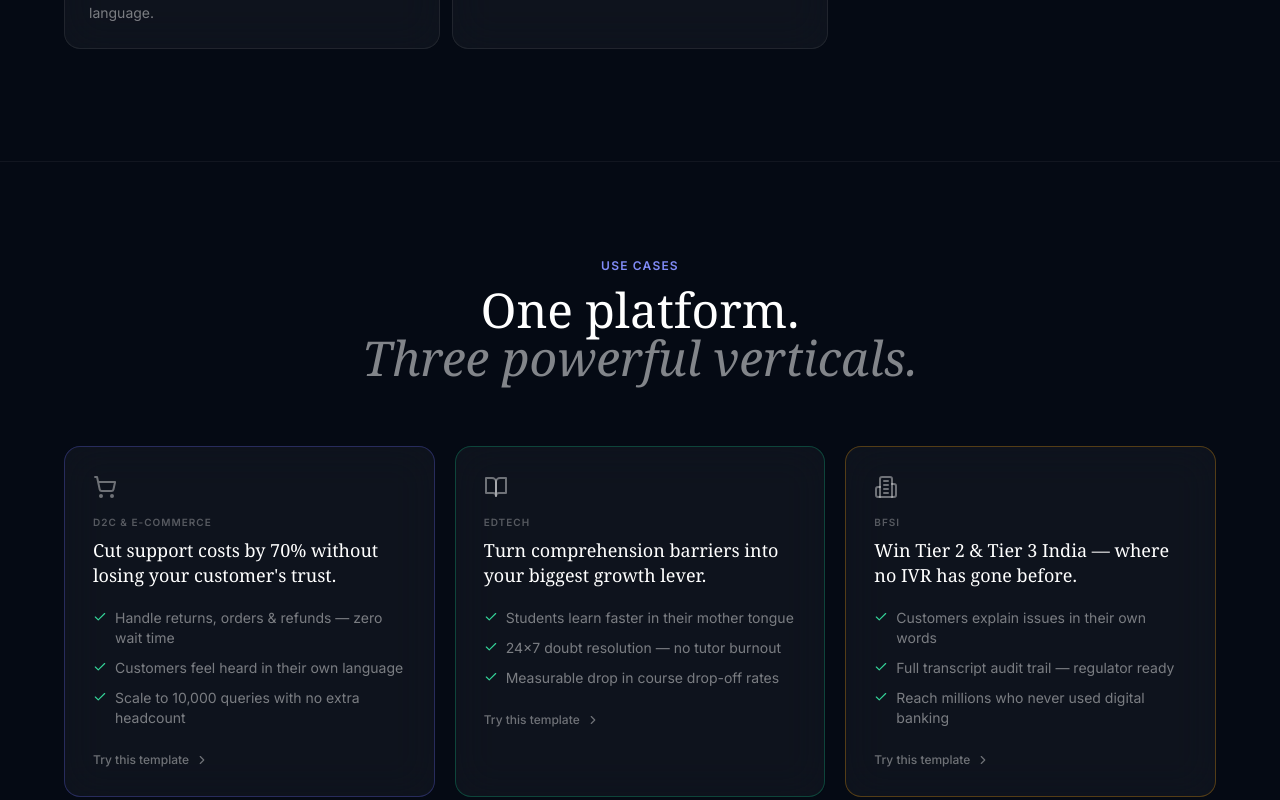
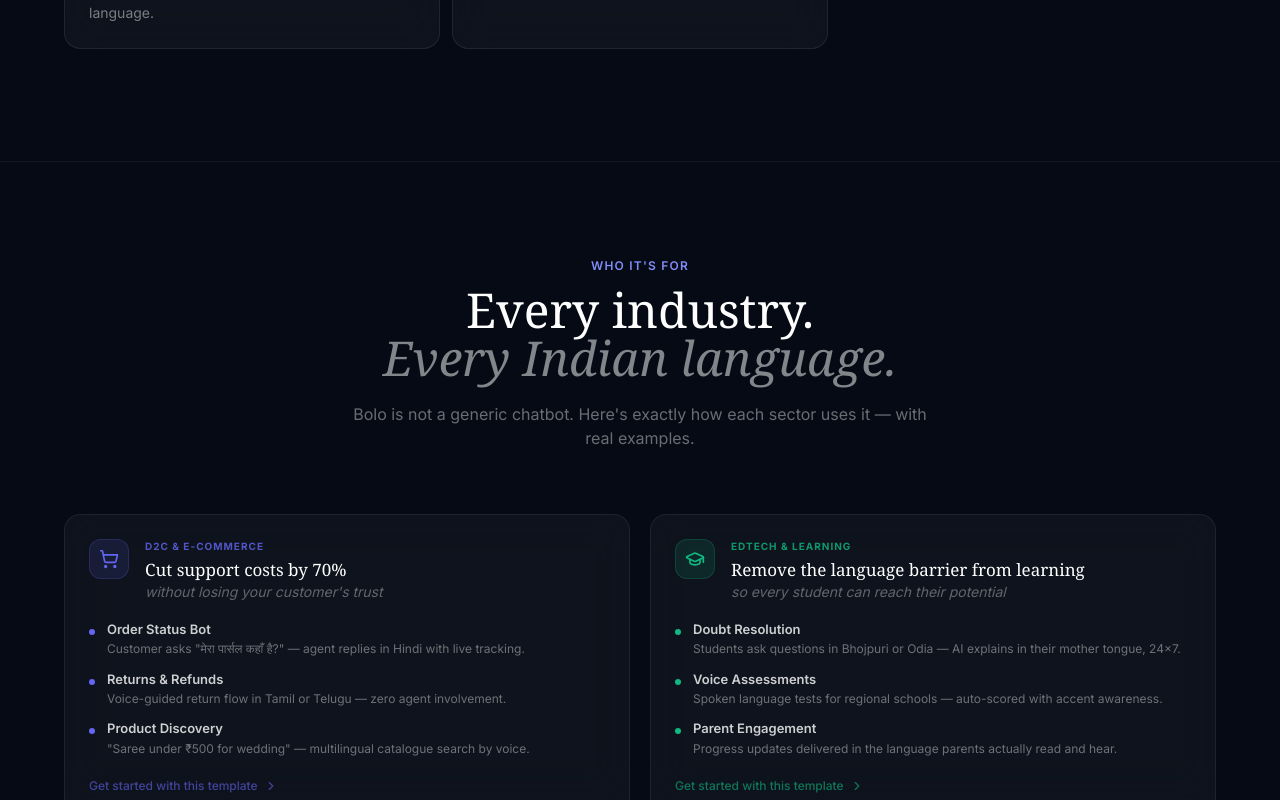
Before and after one commit to a3solutionsandservices-art/Bolo, a Next.js app in the folder frontend/: page / in a window 1280 px wide. Shown: the part 2000-2800 px from the top of the page. Built offline with nearby package versions, Linux system fonts and the light colour scheme.

Commit message:
Expand Use Cases to 8 verticals with 3 real examples each

```diff
--- a/frontend/app/page.tsx
+++ b/frontend/app/page.tsx
@@ -8,6 +8,7 @@
   Mic, ArrowRight, Check, Globe, Zap, Shield,
   ShoppingCart, BookOpen, Building2, Play, ChevronRight,
   Volume2, Sparkles, Database, Code2, BarChart3,
+  Heart, GraduationCap, Landmark, Truck, Leaf, Radio, Film, Users,
 } from "lucide-react";
 
 const LANGUAGES = [
@@ -83,30 +84,110 @@
   },
 ];
 
-const USE_CASES = [
+const USE_CASE_VERTICALS = [
   {
     icon: ShoppingCart,
-    accent: "border-brand-500/30 hover:border-brand-500/60",
-    tag: "D2C & E-commerce",
-    headline: "Cut support costs by 70% without losing your customer's trust.",
-    bullets: ["Handle returns, orders & refunds — zero wait time", "Customers feel heard in their own language", "Scale to 10,000 queries with no extra headcount"],
+    color: "#6366f1",
+    tag: "D2C & E-Commerce",
+    headline: "Cut support costs by 70%",
+    subhead: "without losing your customer's trust",
+    examples: [
+      { title: "Order Status Bot", desc: "Customer asks \"मेरा पार्सल कहाँ है?\" — agent replies in Hindi with live tracking." },
+      { title: "Returns & Refunds", desc: "Voice-guided return flow in Tamil or Telugu — zero agent involvement." },
+      { title: "Product Discovery", desc: "\"Saree under ₹500 for wedding\" — multilingual catalogue search by voice." },
+    ],
     href: "/register?template=ecommerce",
   },
   {
-    icon: BookOpen,
-    accent: "border-emerald-500/30 hover:border-emerald-500/60",
-    tag: "EdTech",
-    headline: "Turn comprehension barriers into your biggest growth lever.",
-    bullets: ["Students learn faster in their mother tongue", "24×7 doubt resolution — no tutor burnout", "Measurable drop in course drop-off rates"],
+    icon: GraduationCap,
+    color: "#10b981",
+    tag: "EdTech & Learning",
+    headline: "Remove the language barrier from learning",
+    subhead: "so every student can reach their potential",
+    examples: [
+      { title: "Doubt Resolution", desc: "Students ask questions in Bhojpuri or Odia — AI explains in their mother tongue, 24×7." },
+      { title: "Voice Assessments", desc: "Spoken language tests for regional schools — auto-scored with accent awareness." },
+      { title: "Parent Engagement", desc: "Progress updates delivered in the language parents actually read and hear." },
+    ],
     href: "/register?template=edtech",
   },
   {
+    icon: Landmark,
+    color: "#f59e0b",
+    tag: "BFSI & Fintech",
+    headline: "Replace IVR with real conversations",
+    subhead: "in the language your customer thinks in",
+    examples: [
+      { title: "Loan Onboarding", desc: "Walk first-time borrowers through applications in Marathi or Gujarati — drop-off eliminated." },
+      { title: "KYC & Compliance", desc: "Voice-collected declarations with full audit trail — regulator ready." },
+      { title: "Fraud Alerts", desc: "Instant outbound calls in the customer's language — faster response than SMS." },
+    ],
+    href: "/register?template=bfsi",
+  },
+  {
+    icon: Heart,
+    color: "#ec4899",
+    tag: "Healthcare",
+    headline: "Bridge the last mile in rural healthcare",
+    subhead: "where English is not the patient's language",
+    examples: [
+      { title: "Symptom Triage", desc: "Patient describes symptoms in Kannada — AI categorises severity and books appointment." },
+      { title: "Medication Reminders", desc: "Outbound voice reminders in the patient's dialect — higher adherence than text." },
+      { title: "Post-Discharge Follow-up", desc: "Automated care check-ins in Telugu or Malayalam — reducing readmissions." },
+    ],
+    href: "/register?template=healthcare",
+  },
+  {
+    icon: Truck,
+    color: "#FF6B00",
+    tag: "Logistics & Supply Chain",
+    headline: "Keep delivery agents informed in their own language",
+    subhead: "not yours",
+    examples: [
+      { title: "Driver Dispatch", desc: "Route instructions delivered by voice in Punjabi or Hindi — no app reading required." },
+      { title: "Customer Delivery Updates", desc: "\"Aapka package 30 minute mein aayega\" — localised proactive notifications." },
+      { title: "Warehouse Query Bot", desc: "Ground-level staff ask inventory questions by voice — answers in seconds." },
+    ],
+    href: "/register?template=logistics",
+  },
+  {
+    icon: Leaf,
+    color: "#22c55e",
+    tag: "AgriTech & Rural India",
+    headline: "Reach the farmer in the field",
+    subhead: "not just the farmer with a smartphone",
+    examples: [
+      { title: "Crop Advisory", desc: "Farmer calls in Bhojpuri about pest outbreak — AI responds with actionable advice." },
+      { title: "Mandi Price Updates", desc: "Daily commodity prices read out in the local boli — no literacy required." },
+      { title: "Government Scheme Guidance", desc: "PM-KISAN eligibility explained by voice — farmers get what they're owed." },
+    ],
+    href: "/register?template=agritech",
+  },
+  {
+    icon: Radio,
+    color: "#8b5cf6",
+    tag: "Media & Entertainment",
+    headline: "Create content at the speed of Bharat",
+    subhead: "in every language, every dialect",
+    examples: [
+      { title: "Regional Dubbing", desc: "License authentic celebrity voices for OTT dubbing — faster and cheaper than studios." },
+      { title: "Podcast Localisation", desc: "Auto-translate and re-voice national podcasts into 11 regional languages." },
+      { title: "Voice Character Cloning", desc: "Game studios create consistent voice personas across Hindi, Tamil, and Bengali." },
+    ],
+    href: "/register?template=media",
+  },
+  {
     icon: Building2,
-    accent: "border-amber-500/30 hover:border-amber-500/60",
-    tag: "BFSI",
-    headline: "Win Tier 2 & Tier 3 India — where no IVR has gone before.",
-    bullets: ["Customers explain issues in their own words", "Full transcript audit trail — regulator ready", "Reach millions who never used digital banking"],
-    href: "/register?template=bfsi",
+    color: "#06b6d4",
+    tag: "Government & Public Services",
+    headline: "Make citizen services accessible to every citizen",
+    subhead: "not just those who speak English",
+    examples: [
+      { title: "Grievance Redressal", desc: "Citizens file complaints by voice in their mother tongue — no form-filling." },
+      { title: "Scheme Awareness", desc: "IVR replacement that actually answers questions about Aadhaar, ration cards, pensions." },
+      { title: "Emergency Response", desc: "Multilingual helplines that understand regional accents under stress." },
+    ],
+    href: "/register?template=government",
   },
 ];
 
@@ -343,39 +424,60 @@
       <section id="usecases" className="py-24 px-6 border-t border-white/[0.05]">
         <div className="max-w-6xl mx-auto">
           <div className="text-center mb-16">
-            <p className="text-xs text-brand-400 font-semibold tracking-widest uppercase mb-3">Use Cases</p>
+            <p className="text-xs text-brand-400 font-semibold tracking-widest uppercase mb-3">Who It&apos;s For</p>
             <h2 className="font-serif text-4xl md:text-5xl text-white leading-tight">
-              One platform.<br />
-              <span className="italic text-white/50">Three powerful verticals.</span>
+              Every industry.<br />
+              <span className="italic text-white/50">Every Indian language.</span>
             </h2>
+            <p className="text-white/40 text-base mt-5 max-w-xl mx-auto">
+              Bolo is not a generic chatbot. Here&apos;s exactly how each sector uses it — with real examples.
+            </p>
           </div>
 
-          <div className="grid md:grid-cols-3 gap-5">
-            {USE_CASES.map(({ icon: Icon, accent, tag, headline, bullets, href }) => (
+          <div className="grid md:grid-cols-2 gap-5">
+            {USE_CASE_VERTICALS.map(({ icon: Icon, color, tag, headline, subhead, examples, href }) => (
               <Link
                 key={tag}
                 href={href}
-                className={`group block glass-dark rounded-2xl p-7 border transition-all duration-300 ${accent}`}
+                className="group block glass-dark rounded-2xl p-6 border border-white/[0.07] hover:border-white/[0.14] transition-all duration-300"
               >
-                <div className="mb-5">
-                  <Icon className="w-6 h-6 text-white/40 group-hover:text-white/70 transition-colors mb-4" />
-                  <span className="text-[10px] font-semibold text-white/30 uppercase tracking-widest block mb-2">{tag}</span>
-                  <h3 className="font-serif text-[18px] text-white leading-snug">{headline}</h3>
+                <div className="flex items-start gap-4 mb-5">
+                  <div className="w-10 h-10 rounded-xl flex items-center justify-center shrink-0" style={{ background: `${color}20`, border: `1px solid ${color}35` }}>
+                    <Icon className="w-5 h-5" style={{ color }} />
+                  </div>
+                  <div>
+                    <span className="text-[10px] font-bold uppercase tracking-widest block mb-1" style={{ color: `${color}cc` }}>{tag}</span>
+                    <h3 className="font-serif text-[17px] text-white leading-snug">{headline}</h3>
+                    <p className="text-sm italic text-white/35 leading-snug">{subhead}</p>
+                  </div>
                 </div>
-                <ul className="space-y-2.5 mb-6">
-                  {bullets.map((b) => (
-                    <li key={b} className="flex items-start gap-2 text-sm text-white/45">
-                      <Check className="w-3.5 h-3.5 text-emerald-400 mt-0.5 shrink-0" />
-                      {b}
-                    </li>
+
+                <div className="space-y-3 mb-5">
+                  {examples.map(({ title, desc }) => (
+                    <div key={title} className="flex gap-3">
+                      <div className="w-1.5 h-1.5 rounded-full mt-2 shrink-0" style={{ background: color }} />
+                      <div>
+                        <p className="text-[13px] font-semibold text-white/80 leading-tight">{title}</p>
+                        <p className="text-xs text-white/40 leading-relaxed mt-0.5">{desc}</p>
+                      </div>
+                    </div>
                   ))}
-                </ul>
-                <div className="flex items-center gap-1.5 text-xs text-white/40 group-hover:text-white/70 transition-colors font-medium">
-                  Try this template
+                </div>
+
+                <div className="flex items-center gap-1.5 text-xs font-medium transition-colors" style={{ color: `${color}99` }}>
+                  Get started with this template
                   <ChevronRight className="w-3.5 h-3.5 group-hover:translate-x-1 transition-transform" />
                 </div>
               </Link>
             ))}
+          </div>
+
+          <div className="mt-10 text-center">
+            <p className="text-white/30 text-sm mb-4">Don&apos;t see your industry?</p>
+            <Link href="/register" className="inline-flex items-center gap-2 px-6 py-3 rounded-xl text-sm font-semibold text-white transition-all hover:-translate-y-px" style={{ background: "rgba(255,255,255,0.07)", border: "1px solid rgba(255,255,255,0.1)" }}>
+              Talk to us — we&apos;ll build it together
+              <ArrowRight className="w-4 h-4" />
+            </Link>
           </div>
         </div>
       </section>
```
